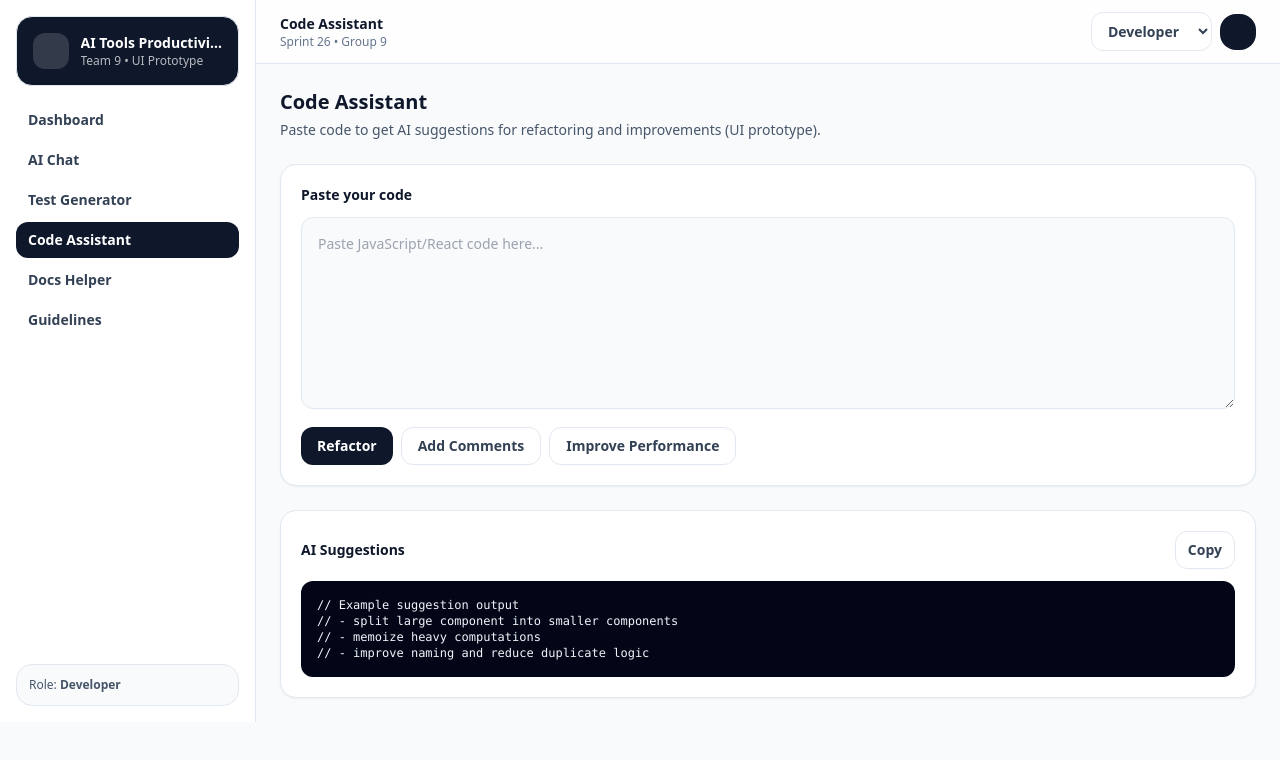
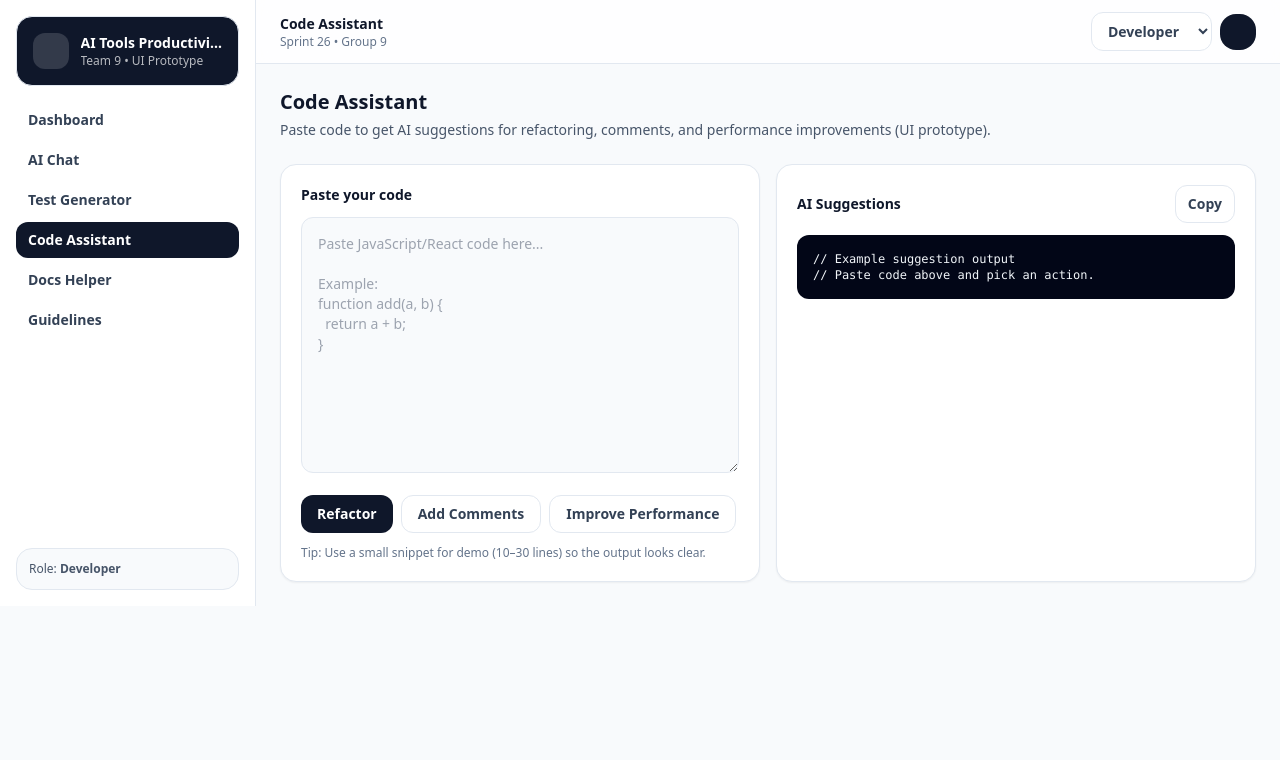
Before and after one commit to Team9-AI-Project/ai-tools-software-dev, a React (Vite) app: page / in a window 1280 px wide. Both pictures are taken after a click on the button "Code Assistant". Shown: the top 760 px of the page. Built offline with nearby package versions, Linux system fonts and the light colour scheme.

Commit message:
Abdul: implement interactive simulated AI suggestions

```diff
--- a/src/pages/CodeAssistant.jsx
+++ b/src/pages/CodeAssistant.jsx
@@ -1,42 +1,186 @@
+import { useMemo, useState } from "react";
+
+function Panel({ title, children, right }) {
+  return (
+    <div className="rounded-2xl border border-slate-200 bg-white p-5 shadow-sm">
+      <div className="flex items-center justify-between">
+        <div className="text-sm font-semibold text-slate-900">{title}</div>
+        {right}
+      </div>
+      <div className="mt-3">{children}</div>
+    </div>
+  );
+}
+
+function detectLanguage(code) {
+  const t = code.toLowerCase();
+  if (t.includes("import react") || t.includes("useeffect") || t.includes("jsx")) return "React";
+  if (t.includes("function") || t.includes("const") || t.includes("let")) return "JavaScript";
+  return "Code";
+}
+
+function buildRefactorOutput(code) {
+  const lang = detectLanguage(code);
+  return (
+    `// AI Refactor Suggestions (${lang})\n` +
+    `// 1) Extract helper functions to reduce duplication\n` +
+    `// 2) Improve naming for clarity (e.g., handleSubmit, isLoading)\n` +
+    `// 3) Add early returns to simplify branching\n` +
+    `// 4) Keep components small: split UI + logic\n\n` +
+    `// Example refactor idea:\n` +
+    `// - Move inline logic into a separate function\n` +
+    `// - Convert repeated UI blocks into a reusable component\n`
+  );
+}
+
+function buildCommentsOutput(code) {
+  const lang = detectLanguage(code);
+  return (
+    `// AI Comment Suggestions (${lang})\n` +
+    `// Add comments only where it helps future readers.\n\n` +
+    `// Suggested comment locations:\n` +
+    `// - Explain why (not what) for tricky conditions\n` +
+    `// - Document assumptions (e.g., input validation rules)\n` +
+    `// - Add a short summary above complex functions\n\n` +
+    `// Example:\n` +
+    `// NOTE: We debounce search input to reduce API calls.\n` +
+    `// NOTE: This state is derived from props; keep it in sync.\n`
+  );
+}
+
+function buildPerformanceOutput(code) {
+  const lang = detectLanguage(code);
+  const isReact = code.toLowerCase().includes("useeffect") || code.toLowerCase().includes("react");
+  return (
+    `// AI Performance Suggestions (${lang})\n` +
+    `// 1) Avoid unnecessary re-renders\n` +
+    `// 2) Memoize expensive computations\n` +
+    `// 3) Keep state minimal and colocate it\n\n` +
+    (isReact
+      ? `// React-specific:\n// - Use React.memo for pure components\n// - useMemo/useCallback for stable references\n// - Avoid setting state in loops\n`
+      : `// General:\n// - Remove redundant computations inside loops\n// - Prefer early returns and guard clauses\n`) +
+    `\n// Quick checklist:\n// - Is this computation repeated every render?\n// - Can we derive this value instead of storing it?\n`
+  );
+}
+
 export default function CodeAssistant() {
+  const [code, setCode] = useState("");
+  const [active, setActive] = useState("refactor"); // default active
+  const [output, setOutput] = useState(
+    `// Example suggestion output\n// Paste code above and pick an action.`
+  );
+  const [error, setError] = useState("");
+
+  const placeholder = useMemo(() => {
+    return `Paste JavaScript/React code here...\n\nExample:\nfunction add(a, b) {\n  return a + b;\n}`;
+  }, []);
+
+  function handleAction(type) {
+    if (!code.trim()) {
+      setError("Please paste some code first.");
+      setOutput("");
+      return;
+    }
+
+    setError("");
+    setActive(type);
+
+    if (type === "refactor") setOutput(buildRefactorOutput(code));
+    if (type === "comments") setOutput(buildCommentsOutput(code));
+    if (type === "performance") setOutput(buildPerformanceOutput(code));
+  }
+
+  async function copyOutput() {
+    if (!output) return;
+    try {
+      await navigator.clipboard.writeText(output);
+    } catch {
+      // ignore
+    }
+  }
+
   return (
     <div className="space-y-6">
       <div>
         <h1 className="text-xl font-bold text-slate-900">Code Assistant</h1>
         <p className="mt-1 text-sm text-slate-600">
-          Paste code to get AI suggestions for refactoring and improvements (UI prototype).
+          Paste code to get AI suggestions for refactoring, comments, and performance improvements (UI prototype).
         </p>
       </div>
 
-      <div className="rounded-2xl border border-slate-200 bg-white p-5 shadow-sm">
-        <div className="text-sm font-semibold text-slate-900">Paste your code</div>
+      <div className="grid gap-4 lg:grid-cols-2">
+        <Panel title="Paste your code">
           <textarea
-          className="mt-3 h-48 w-full rounded-xl border border-slate-200 bg-slate-50 p-4 text-sm outline-none focus:border-slate-400"
-          placeholder="Paste JavaScript/React code here..."
+            value={code}
+            onChange={(e) => setCode(e.target.value)}
+            className="h-64 w-full rounded-xl border border-slate-200 bg-slate-50 p-4 text-sm outline-none focus:border-slate-400"
+            placeholder={placeholder}
           />
-        <div className="mt-3 flex flex-wrap gap-2">
-          <button className="rounded-xl bg-slate-900 px-4 py-2 text-sm font-semibold text-white hover:bg-slate-800">
+
+          {error ? (
+            <div className="mt-3 rounded-xl border border-red-200 bg-red-50 px-3 py-2 text-sm text-red-700">
+              {error}
+            </div>
+          ) : null}
+
+          <div className="mt-4 flex flex-wrap gap-2">
+            <button
+              onClick={() => handleAction("refactor")}
+              className={
+                "rounded-xl px-4 py-2 text-sm font-semibold transition " +
+                (active === "refactor"
+                  ? "bg-slate-900 text-white"
+                  : "border border-slate-200 bg-white text-slate-700 hover:bg-slate-50")
+              }
+            >
               Refactor
             </button>
-          <button className="rounded-xl border border-slate-200 bg-white px-4 py-2 text-sm font-semibold text-slate-700 hover:bg-slate-50">
+
+            <button
+              onClick={() => handleAction("comments")}
+              className={
+                "rounded-xl px-4 py-2 text-sm font-semibold transition " +
+                (active === "comments"
+                  ? "bg-slate-900 text-white"
+                  : "border border-slate-200 bg-white text-slate-700 hover:bg-slate-50")
+              }
+            >
               Add Comments
             </button>
-          <button className="rounded-xl border border-slate-200 bg-white px-4 py-2 text-sm font-semibold text-slate-700 hover:bg-slate-50">
+
+            <button
+              onClick={() => handleAction("performance")}
+              className={
+                "rounded-xl px-4 py-2 text-sm font-semibold transition " +
+                (active === "performance"
+                  ? "bg-slate-900 text-white"
+                  : "border border-slate-200 bg-white text-slate-700 hover:bg-slate-50")
+              }
+            >
               Improve Performance
             </button>
           </div>
+
+          <div className="mt-3 text-xs text-slate-500">
+            Tip: Use a small snippet for demo (10–30 lines) so the output looks clear.
           </div>
+        </Panel>
 
-      <div className="rounded-2xl border border-slate-200 bg-white p-5 shadow-sm">
-        <div className="flex items-center justify-between">
-          <div className="text-sm font-semibold text-slate-900">AI Suggestions</div>
-          <button className="rounded-xl border border-slate-200 bg-white px-3 py-2 text-sm font-semibold text-slate-700 hover:bg-slate-50">
+        <Panel
+          title="AI Suggestions"
+          right={
+            <button
+              onClick={copyOutput}
+              className="rounded-xl border border-slate-200 bg-white px-3 py-2 text-sm font-semibold text-slate-700 hover:bg-slate-50"
+            >
               Copy
             </button>
-        </div>
-        <pre className="mt-3 overflow-auto rounded-xl bg-slate-950 p-4 text-xs text-slate-100">
-{`// Example suggestion output\n// - split large component into smaller components\n// - memoize heavy computations\n// - improve naming and reduce duplicate logic\n`}
+          }
+        >
+          <pre className="max-h-[340px] overflow-auto rounded-xl bg-slate-950 p-4 text-xs text-slate-100">
+            {output || "// No output yet"}
           </pre>
+        </Panel>
       </div>
     </div>
   );
```
Lines whose indentation alone changed are shown as unchanged.
